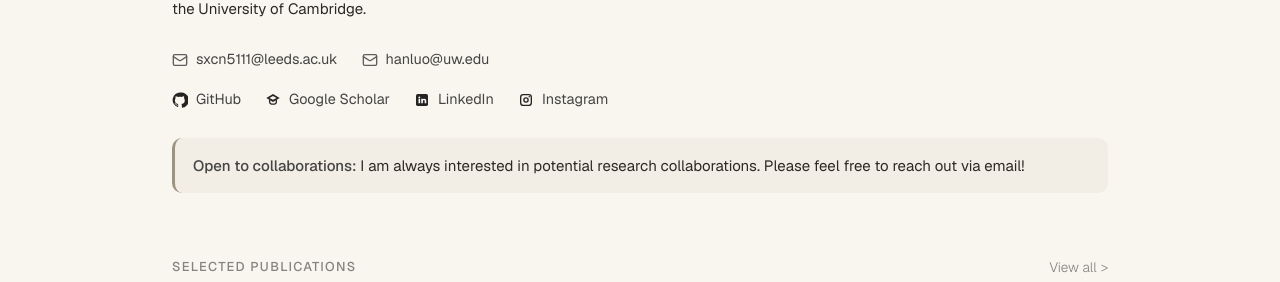
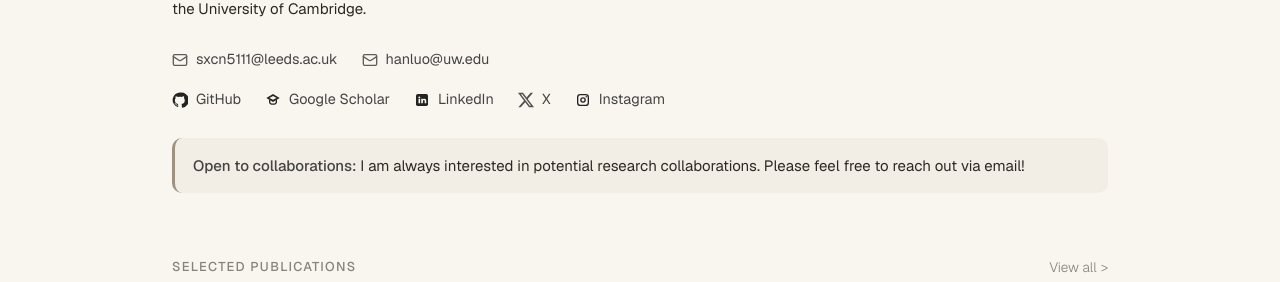
Before and after one commit to lhannnn/lhannnn.github.io, a Jekyll site: the page built from index.html, in a window 1280 px wide. Shown: the part 310-592 px from the top of the page. Built offline with Jekyll 4.4.1, drawn with Linux system fonts in a browser that asks for light colours; nearby versions of some CDN libraries; some web fonts are replaced.

Commit message:
Add X profile before Instagram in contact links

```diff
--- a/_config.yml
+++ b/_config.yml
@@ -18,7 +18,7 @@ links:
   github: "https://github.com/lhannnn"
   linkedin: "https://www.linkedin.com/in/han-luo-5592a9342/"
   instagram: "https://www.instagram.com/lexiiii.han/"
-  x: ""
+  x: "https://x.com/hanluo729"
 
 plugins:
   - jekyll-feed
--- a/_includes/footer.html
+++ b/_includes/footer.html
@@ -16,8 +16,8 @@
           {% if site.links.github and site.links.github != "" %}<a class="footer-text footer-link" target="_blank" rel="noopener noreferrer" href="{{ site.links.github }}"><img src="{{ '/assets/images/icons/github.svg' | relative_url }}" alt="" class="footer-social-icon">GitHub</a>{% endif %}{% if site.links.google_scholar and site.links.google_scholar != "" %}<br>
           <a class="footer-text footer-link" target="_blank" rel="noopener noreferrer" href="{{ site.links.google_scholar }}"><img src="{{ '/assets/images/icons/google-scholar.svg' | relative_url }}" alt="" class="footer-social-icon">Google Scholar</a>{% endif %}{% if site.links.linkedin and site.links.linkedin != "" %}<br>
           <a class="footer-text footer-link" target="_blank" rel="noopener noreferrer" href="{{ site.links.linkedin }}"><img src="{{ '/assets/images/icons/linkedin.svg' | relative_url }}" alt="" class="footer-social-icon">LinkedIn</a>{% endif %}<br>
-          <a class="footer-text footer-link" {% if site.links.instagram and site.links.instagram != "" %}target="_blank" rel="noopener noreferrer" href="{{ site.links.instagram }}"{% else %}href="#" aria-disabled="true"{% endif %}><img src="{{ '/assets/images/icons/instagram.svg' | relative_url }}" alt="" class="footer-social-icon">Instagram</a>{% if site.links.x and site.links.x != "" %}<br>
-          <a class="footer-text footer-link" target="_blank" rel="noopener noreferrer" href="{{ site.links.x }}"><i data-lucide="external-link" class="mr-2 h-[.95em] w-[.95em]"></i>X</a>{% endif %}
+          {% if site.links.x and site.links.x != "" %}<a class="footer-text footer-link" target="_blank" rel="noopener noreferrer" href="{{ site.links.x }}"><img src="{{ '/assets/images/icons/x.svg' | relative_url }}" alt="" class="footer-social-icon">X</a><br>{% endif %}
+          <a class="footer-text footer-link" {% if site.links.instagram and site.links.instagram != "" %}target="_blank" rel="noopener noreferrer" href="{{ site.links.instagram }}"{% else %}href="#" aria-disabled="true"{% endif %}><img src="{{ '/assets/images/icons/instagram.svg' | relative_url }}" alt="" class="footer-social-icon">Instagram</a>
         </p>
       </div>
       {% endunless %}
--- a/index.html
+++ b/index.html
@@ -49,14 +49,14 @@ description: Personal academic website of Han Luo, a Computer Science undergradu
         <img src="{{ '/assets/images/icons/linkedin.svg' | relative_url }}" class="home-contact-icon" alt="">LinkedIn
       </a>
       {% endif %}
+      {% if site.links.x and site.links.x != "" %}
+      <a href="{{ site.links.x }}" class="home-contact-link" target="_blank" rel="noopener noreferrer">
+        <img src="{{ '/assets/images/icons/x.svg' | relative_url }}" class="home-contact-icon" alt="">X
+      </a>
+      {% endif %}
       {% if site.links.instagram and site.links.instagram != "" %}
       <a href="{{ site.links.instagram }}" class="home-contact-link" target="_blank" rel="noopener noreferrer">
         <img src="{{ '/assets/images/icons/instagram.svg' | relative_url }}" class="home-contact-icon" alt="">Instagram
-      </a>
-      {% endif %}
-      {% if site.links.x and site.links.x != "" %}
-      <a href="{{ site.links.x }}" class="home-contact-link" target="_blank" rel="noopener noreferrer">
-        <i data-lucide="external-link" class="home-contact-icon" aria-hidden="true"></i>X
       </a>
       {% endif %}
     </div>
```
Also changed, not shown: assets/images/icons/x.svg (added).
